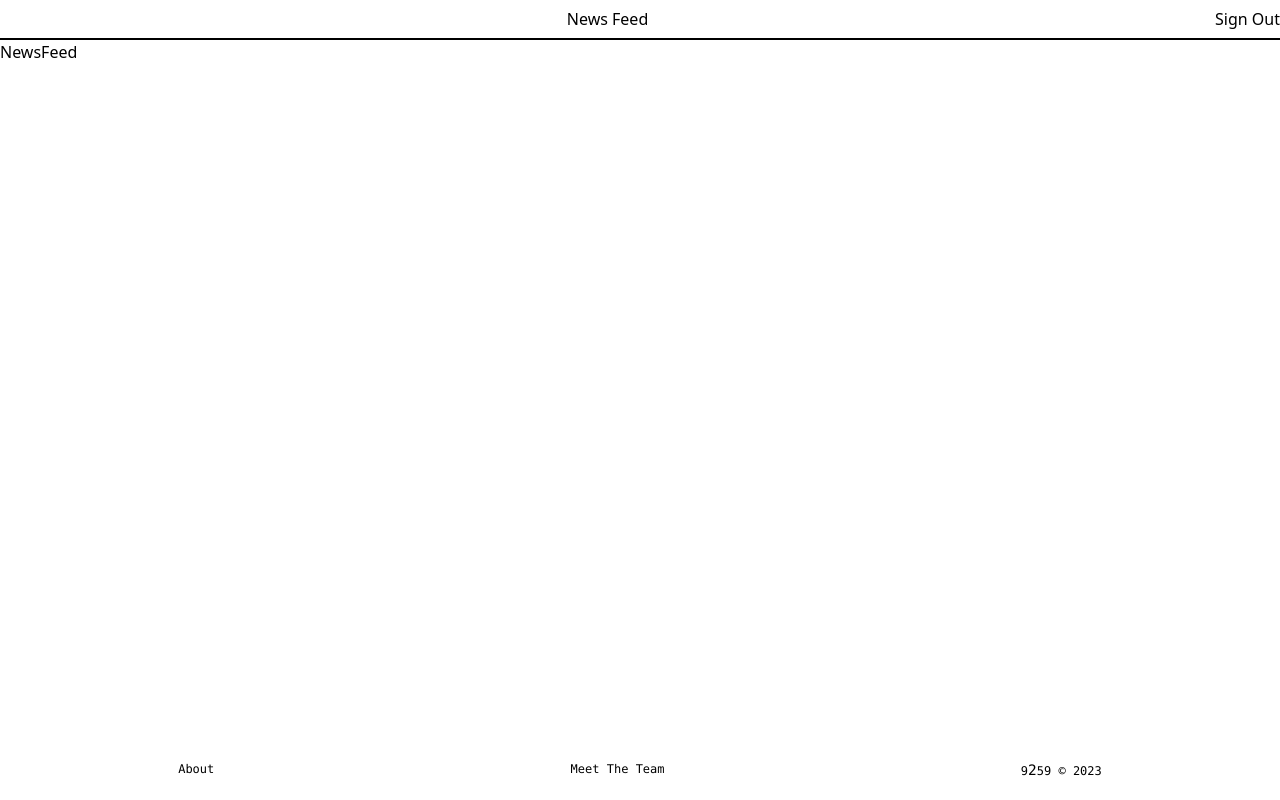
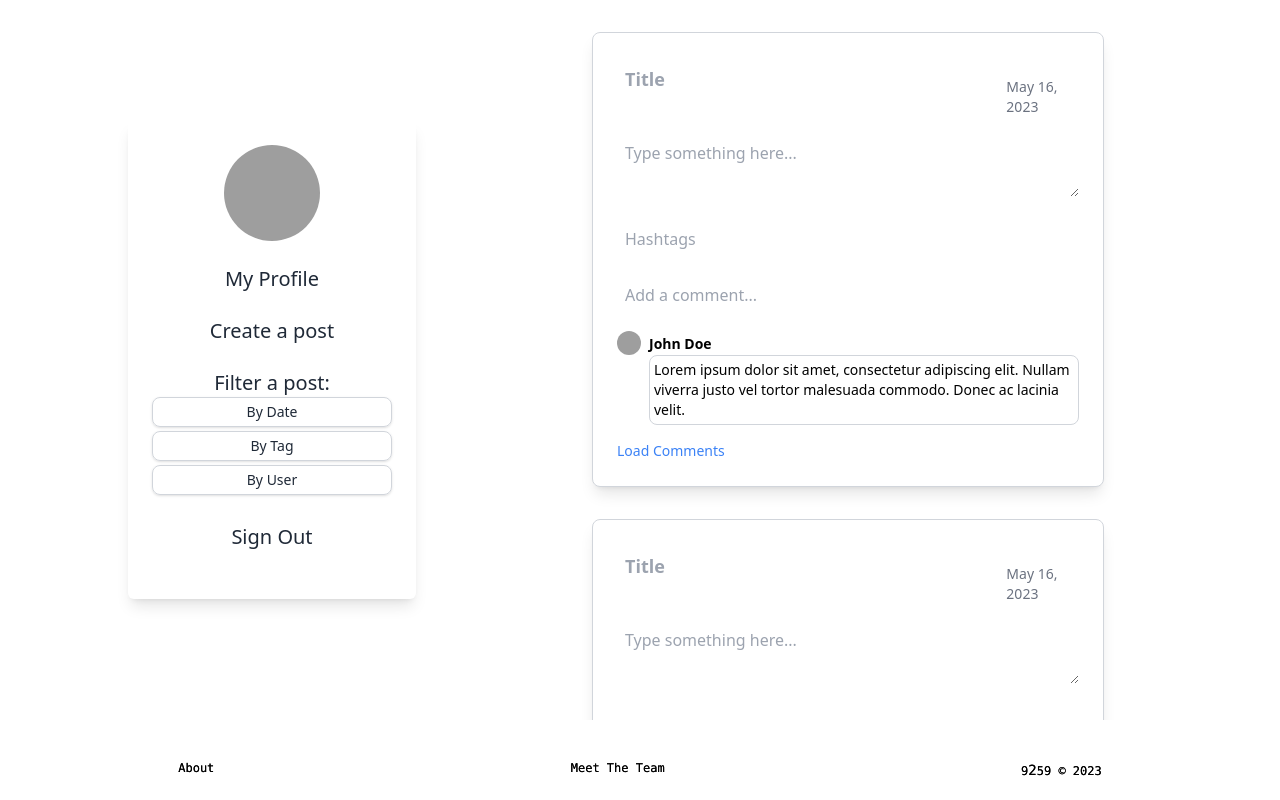
Before and after one commit to SEI-Embers/GA-Tea-FE, a React (Create React App) app: page /newsfeed in a window 1280 px wide. Built offline with nearby package versions, Linux system fonts and the light colour scheme; grey boxes are pictures that could not be loaded.

Commit message:
updates mulitple files

```diff
--- a/src/App.js
+++ b/src/App.js
@@ -2,8 +2,6 @@ import { useState, useEffect } from 'react';
 import { Routes, Route } from 'react-router-dom'
 import { verifyUser } from './services/users';
 import HomePage from './screens/HomePage/HomePage.jsx'
-import SignUp from './screens/SignUp/SignUp.jsx'
-import SignIn from './screens/SignIn/SignIn.jsx'
 import SignOut from './screens/SignOut/SignOut.jsx'
 import NewsFeed from './screens/NewsFeed/NewsFeed.jsx'
 import Profile from './screens/Profile/Profile.jsx'
@@ -30,8 +28,6 @@ function App() {
     <div>
       <Routes>
         <Route path='/' element={<HomePage user={user} setUser={setUser}/>} />
-        <Route path='/sign-up' element={<SignUp user={user} setUser={setUser}/>}/>
-        <Route path='/sign-in' element={<SignIn user={user} setUser={setUser}/>}/>
         <Route path='/sign-out' element={<SignOut setUser={setUser}/>}/>
         <Route path='/newsfeed' element={<NewsFeed user={user} />} />
         <Route path='/profile' element={<Profile user={user} setUser={setUser}/>}/>
--- a/src/components/Footer/Footer.css
+++ /dev/null
@@ -1,13 +0,0 @@
-.footer {
-    position: absolute;
-    bottom: 0;
-    width: 100%;
-    height: 2.5rem;
-    display: flex;
-    font-size: .75rem;
-    justify-content: space-around;
-}
-
-span{
-    font-size: .9rem;
-}
--- a/src/components/Footer/Footer.jsx
+++ b/src/components/Footer/Footer.jsx
@@ -1,14 +1,13 @@
 import { NavLink } from 'react-router-dom'
-import './Footer.css'
 
 export default function Footer() {
   const year = new Date().getFullYear()
 
   return (
-    <nav className='footer font-mono'>
+    <nav className='footer font-mono fixed bottom-0 w-full h-10 flex text-xs justify-around'>
       <NavLink to='/about' className='hover:underline'>About</NavLink>
       <NavLink to='/meet-the-team' className='hover:underline'>Meet The Team</NavLink>
-      <div>9<span>2</span>59 © {year}</div>
+      <div>9<span className="text-sm">2</span>59 © {year}</div>
     </nav>
   )
 }
--- a/src/components/NavBar/NavBar.css
+++ /dev/null
@@ -1,8 +0,0 @@
-.top-nav {
-    height: 2.5rem;
-    display: flex;
-    justify-content: space-between;
-    align-items: center;
-    border-bottom: 2px solid black;
-    text-decoration: none;
-  }
--- a/src/components/NavBar/NavBar.jsx
+++ b/src/components/NavBar/NavBar.jsx
@@ -1,14 +1,13 @@
 import { NavLink } from 'react-router-dom'
-import './NavBar.css'
 
 export default function NavBar({ user }) {
   return (
-    <nav className='top-nav'>
+    <nav className='h-10 flex justify-between items-center border-b-2 border-black'>
         <div>
         {user && <div className="welcome">Welcome, {user.username}</div>}
         </div>
-        <NavLink to='/newsfeed'>News Feed</NavLink>
-        <NavLink to='/sign-out'>Sign Out</NavLink>
+        <NavLink to='/newsfeed' className='hover:underline'>News Feed</NavLink>
+        <NavLink to='/sign-out' className='hover:underline'>Sign Out</NavLink>
     </nav>
   )
 }
--- /dev/null
+++ b/src/components/Post/Post.jsx
@@ -0,0 +1,128 @@
+import React, { useState } from "react";
+
+export default function Post() {
+  const [showAllComments, setShowAllComments] = useState(false);
+  const [commentInput, setCommentInput] = useState("");
+  const [comments, setComments] = useState([
+    {
+      name: "John Doe",
+      image: "https://randomuser.me/api/portraits/women/17.jpg",
+      content:
+        "Lorem ipsum dolor sit amet, consectetur adipiscing elit. Nullam viverra justo vel tortor malesuada commodo. Donec ac lacinia velit."
+    },
+    {
+      name: "Bob Smith",
+      image: "https://randomuser.me/api/portraits/men/10.jpg",
+      content:
+        "Nam consequat elit vel dolor suscipit lobortis. Duis iaculis justo at elit egestas ullamcorper. Fusce malesuada sapien sit amet urna bibendum, quis interdum enim rutrum."
+    },
+    {
+      name: "Alice Johnson",
+      image: "https://randomuser.me/api/portraits/women/42.jpg",
+      content:
+        "Aliquam tincidunt imperdiet dignissim. Fusce sed vestibulum nisl. Donec sit amet mauris congue, imperdiet ex sit amet, commodo quam."
+    },
+    {
+      name: "Mark Lee",
+      image: "https://randomuser.me/api/portraits/men/92.jpg",
+      content:
+        "Donec ac posuere velit. Praesent eget tincidunt lectus. Morbi maximus consectetur ex, non tristique nunc volutpat sit amet."
+    },
+  ]);
+
+  const displayedComments = showAllComments ? comments : comments.slice(0, 1);
+
+  const formatDate = (date) => {
+    const options = { year: 'numeric', month: 'long', day: 'numeric' };
+    return new Date(date).toLocaleDateString(undefined, options);
+  };
+
+  const handleCommentChange = (event) => {
+    setCommentInput(event.target.value);
+  };
+
+  const handleCommentSubmit = (event) => {
+    event.preventDefault();
+    if (commentInput.trim() !== "") {
+      const newComment = {
+        name: "User",
+        image: "https://randomuser.me/api/portraits/men/99.jpg",
+        content: commentInput
+      };
+      setComments([...comments, newComment]);
+      setCommentInput("");
+    }
+  };
+
+  const handleToggleComments = () => {
+    setShowAllComments(!showAllComments);
+  };
+
+  return (
+    <div className="flex flex-col justify-center items-center mt-8">
+      <div className="bg-white border border-gray-300 rounded-lg shadow-lg p-6 max-w-lg w-full">
+        <div className="flex justify-between items-center mb-4">
+          <input
+            type="text"
+            className="text-lg font-bold w-full rounded-lg p-2 mb-4"
+            placeholder="Title"
+          />
+          <span className="text-sm text-gray-500 self-end">
+            {formatDate(Date.now())}
+          </span>
+        </div>
+        <textarea
+          className="w-full rounded-lg p-2 mb-4"
+          placeholder="Type something here..."
+        ></textarea>
+        <input
+          type="text"
+          className="w-full rounded-lg p-2 mb-4"
+          placeholder="Hashtags"
+        />
+        <form onSubmit={handleCommentSubmit}>
+          <input
+            type="text"
+            className="w-full rounded-lg p-2 mb-4"
+            placeholder="Add a comment..."
+            value={commentInput}
+            onChange={handleCommentChange}
+          />
+        </form>
+        <div className="flex flex-col space-y-2">
+          {displayedComments.map((comment, index) => (
+            <div key={index} className="flex items-start space-x-2">
+              <img
+                className="w-6 h-6 rounded-full"
+                src={comment.image}
+                alt="user avatar"
+              />
+              <div>
+                <span className="font-bold text-sm">{comment.name}</span>
+                <p className="border border-gray-300 rounded-lg p-1 text-sm break-words">
+                  {comment.content}
+                </p>
+              </div>
+            </div>
+          ))}
+        </div>
+        {!showAllComments && comments.length > 1 && (
+          <button
+            className="text-blue-500 hover:underline text-sm mt-4"
+            onClick={handleToggleComments}
+          >
+            Load Comments
+          </button>
+        )}
+        {showAllComments && (
+          <button
+            className="text-red-500 hover:underline text-sm mt-4"
+            onClick={handleToggleComments}
+          >
+            Close Comments
+          </button>
+        )}
+      </div>
+    </div>
+  );
+}
--- /dev/null
+++ b/src/components/SideBar/SideBar.jsx
@@ -0,0 +1,83 @@
+import { useState } from "react";
+import { signOut } from "../../services/users";
+
+export default function SideBar() {
+  const [isMenuOpen, setIsMenuOpen] = useState(true);
+
+  const handleMenuToggle = () => {
+    setIsMenuOpen(!isMenuOpen);
+  };
+
+  const handleSortByDate = () => {
+    // Handle sort by date functionality
+  };
+
+  const handleSortByTags = () => {
+    // Handle sort by tags functionality
+  };
+
+  const handleSortByUser = () => {
+    // Handle sort by user functionality
+  };
+
+  const createPost = () => {
+    //pop up modal to create a post
+  }
+
+  return (
+    <div className="flex pl-32 pb-20 items-center">
+      {/* Sidebar */}
+      <div className="rounded-md bg-white shadow-lg p-6 w-72">
+        <div>
+          {/* Display user's image */}
+          <img
+            src="https://encrypted-tbn0.gstatic.com/images?q=tbn:ANd9GcRIdvnQarn7Vt8NK9nMJ2diraaX_yjMrC-gZA&usqp=CAU"
+            alt="User"
+            className="w-24 h-24 rounded-full mb-6 m-auto"
+          />
+
+          <p className="text-gray-800 text-xl cursor-pointer mb-6 text-center">
+            My Profile
+          </p>
+
+          {/* Create a post */}
+          <p className="text-gray-800 text-xl cursor-pointer mb-6 text-center" onClick={createPost}>
+            Create a post
+          </p>
+
+          {/* Filter a post */}
+          <div className="text-gray-800 text-xl mb-6 text-center">
+            <p>Filter a post:</p>
+            <div className="flex flex-col">
+              <button
+                className="border border-gray-300 rounded-lg p-1 mb-1 text-sm shadow"
+                onClick={handleSortByDate}
+              >
+                By Date
+              </button>
+              <button
+                className="border border-gray-300 rounded-lg p-1 mb-1 text-sm shadow"
+                onClick={handleSortByTags}
+              >
+                By Tag
+              </button>
+              <button
+                className="border border-gray-300 rounded-lg p-1 mb-1 text-sm shadow"
+                onClick={handleSortByUser}
+              >
+                By User
+              </button>
+            </div>
+          </div>
+
+          <p
+            className="text-gray-800 text-xl cursor-pointer mb-6 text-center"
+            onClick={signOut}
+          >
+            Sign Out
+          </p>
+        </div>
+      </div>
+    </div>
+  );
+}
--- a/src/screens/NewsFeed/NewsFeed.jsx
+++ b/src/screens/NewsFeed/NewsFeed.jsx
@@ -1,11 +1,22 @@
-import React from 'react'
-import NavBar from '../../components/NavBar/NavBar'
+import React from 'react';
+import NavBar from '../../components/NavBar/NavBar';
+import SideBar from '../../components/SideBar/SideBar';
+import Post from '../../components/Post/Post';
+import Footer from '../../components/Footer/Footer';
 
 export default function NewsFeed() {
   return (
-    <div>
-        <NavBar />
-        NewsFeed
+    <div className="flex flex-col min-h-screen">
+      <div className="flex-1 flex">
+        <SideBar />
+        <div className="flex-1 overflow-y-auto" style={{ maxHeight: 'calc(100vh - 5rem)' }}>
+          <Post />
+          <Post />
+          <Post />
+          <Post />
+        </div>
+      </div>
+      <Footer />
     </div>
-  )
+  );
 }
--- a/src/screens/SignIn/SignIn.jsx
+++ /dev/null
@@ -1,7 +0,0 @@
-import React from 'react'
-
-export default function SignIn() {
-  return (
-    <div>SignIn</div>
-  )
-}
--- a/src/screens/SignUp/SignUp.jsx
+++ /dev/null
@@ -1,6 +0,0 @@
-
-export default function SignUp() {
-  return (
-    <div>SignUp</div>
-  )
-}
--- a/src/services/users.js
+++ b/src/services/users.js
@@ -1,5 +1,6 @@
 import api from "./apiConfig";
 import jwtDecode from "jwt-decode";
+
 
 export const signUp = async (credentials) => {
   try {
```
